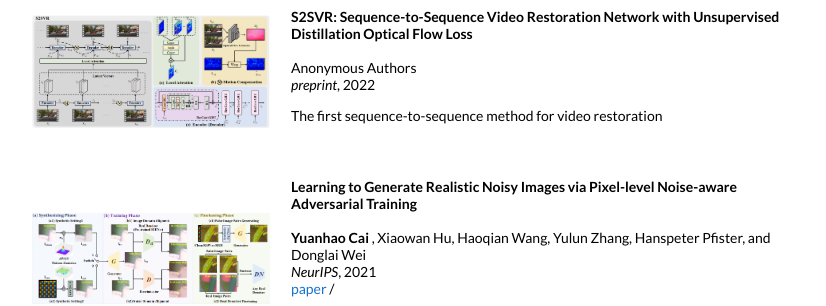
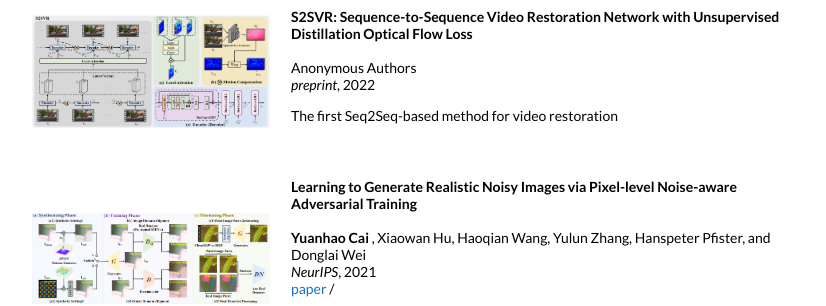
Before and after one commit to ChunmingHe/caiyuanhao1998.github.io, a Jekyll site: the page built from _posts/2022-01-08-cvpr22.markdown, in a window 1280 px wide and 900 px high, scrolled down 1110 px. Shown: the part 153-459 px from the top of the window, without its empty margins (209-1035 px from the left). Built offline with Jekyll 4.4.1, drawn with Linux system fonts in a browser that asks for light colours.

Commit message:
Update 2022-01-05-icml22.markdown

```diff
--- a/_posts/2022-01-05-icml22.markdown
+++ b/_posts/2022-01-05-icml22.markdown
@@ -8,4 +8,4 @@ categories: research
 venue: "preprint"
 authors: "Anonymous Authors"
 ---
-The first sequence-to-sequence method for video restoration
+The first Seq2Seq-based method for video restoration
```
